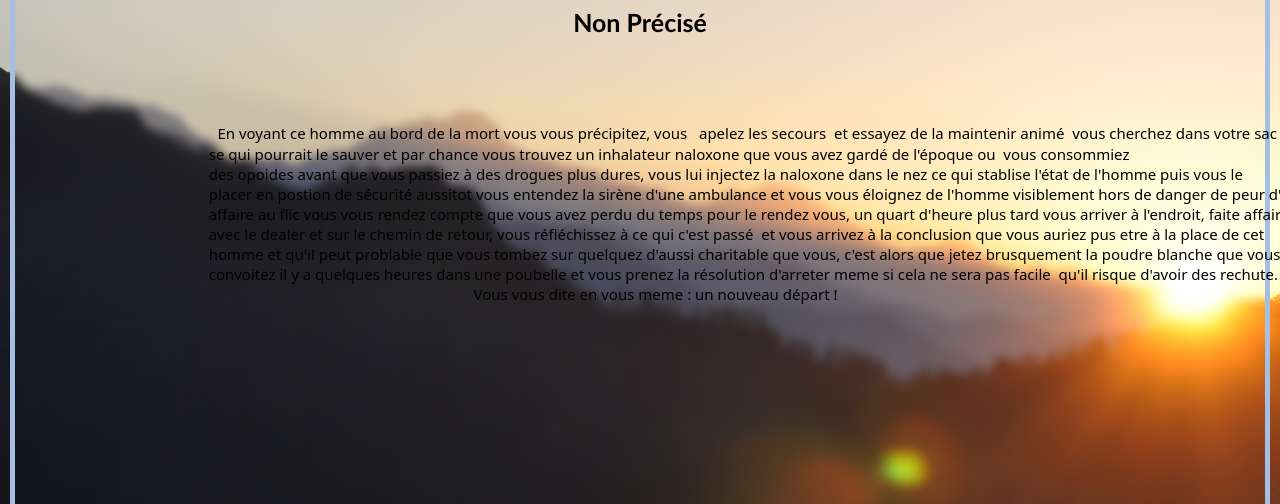
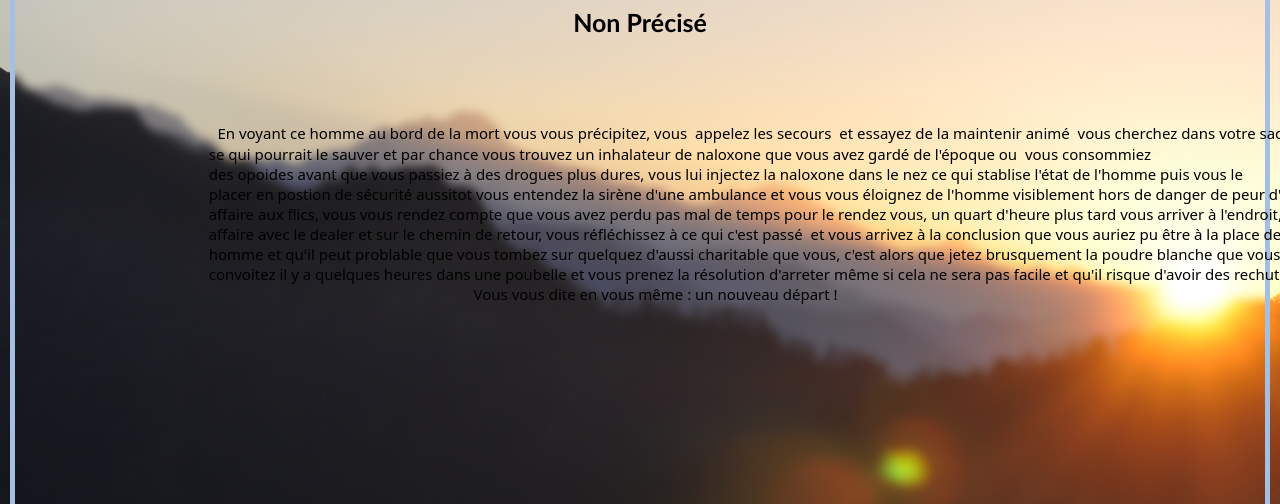
Before and after one commit to deverror6068/pham-tp-web, a plain HTML site: page Site/Choice 1-2-1.html in a window 1280 px wide. Shown: the part 296-800 px from the top of the page. Drawn offline with Linux system fonts and the light colour scheme.

Commit message:
pushing  final  task

```diff
--- a/Site/Choice 1-2-1.html
+++ b/Site/Choice 1-2-1.html
@@ -28,15 +28,15 @@
         <pre>
 
         <div class ="Prolog">
-    <p0> En voyant ce homme au bord de la mort vous vous précipitez, vous   apelez les secours  et essayez de la maintenir animé  vous cherchez dans votre sac à doc
-        se qui pourrait le sauver et par chance vous trouvez un inhalateur naloxone que vous avez gardé de l'époque ou  vous consommiez
+    <p0> En voyant ce homme au bord de la mort vous vous précipitez, vous  appelez les secours  et essayez de la maintenir animé  vous cherchez dans votre sac à doc
+        se qui pourrait le sauver et par chance vous trouvez un inhalateur de naloxone que vous avez gardé de l'époque ou  vous consommiez
         des opoides avant que vous passiez à des drogues plus dures, vous lui injectez la naloxone dans le nez ce qui stablise l'état de l'homme puis vous le
         placer en postion de sécurité aussitot vous entendez la sirène d'une ambulance et vous vous éloignez de l'homme visiblement hors de danger de peur d'avoir
-        affaire au flic vous vous rendez compte que vous avez perdu du temps pour le rendez vous, un quart d'heure plus tard vous arriver à l'endroit, faite affaire
-        avec le dealer et sur le chemin de retour, vous réfléchissez à ce qui c'est passé  et vous arrivez à la conclusion que vous auriez pus etre à la place de cet
+        affaire aux flics, vous vous rendez compte que vous avez perdu pas mal de temps pour le rendez vous, un quart d'heure plus tard vous arriver à l'endroit, faite
+        affaire avec le dealer et sur le chemin de retour, vous réfléchissez à ce qui c'est passé  et vous arrivez à la conclusion que vous auriez pu être à la place de cet
         homme et qu'il peut problable que vous tombez sur quelquez d'aussi charitable que vous, c'est alors que jetez brusquement la poudre blanche que vous
-        convoitez il y a quelques heures dans une poubelle et vous prenez la résolution d'arreter meme si cela ne sera pas facile  qu'il risque d'avoir des rechute.
-        Vous vous dite en vous meme : un nouveau départ !
+        convoitez il y a quelques heures dans une poubelle et vous prenez la résolution d'arreter même si cela ne sera pas facile et qu'il risque d'avoir des rechutes.
+        Vous vous dite en vous même : un nouveau départ !
 </p0>
 
 
--- a/Site/css/outrogood.css
+++ b/Site/css/outrogood.css
@@ -111,10 +111,7 @@ p1
     font-size: 16px;
  }
 
-p2
- {
-    text-decoration: none;
- }
+
 
 
  h1
--- a/Site/css/style.css
+++ b/Site/css/style.css
@@ -108,10 +108,6 @@ p0
 
 }
 
-p1
- {
-
- }
 
 p2
  {
--- a/Site/css/style3-1.css
+++ b/Site/css/style3-1.css
@@ -168,11 +168,6 @@ p0
 
 }
 
-p1
- {
-
- }
-
 p2
  {
     text-decoration: none;
--- a/Site/css/style3-2.css
+++ b/Site/css/style3-2.css
@@ -99,10 +99,7 @@ p0
 
 }
 
-p1
- {
 
- }
 
 p2
  {
--- a/Site/css/style3-3.css
+++ b/Site/css/style3-3.css
@@ -99,10 +99,7 @@ p0
 
 }
 
-p1
- {
 
- }
 
 p2
  {
--- a/Site/css/style3-4.css
+++ b/Site/css/style3-4.css
@@ -99,10 +99,7 @@ p0
 
 }
 
-p1
- {
 
- }
 
 p2
  {
--- a/Site/css/style3.css
+++ b/Site/css/style3.css
@@ -93,10 +93,6 @@ p0
 
 }
 
-p1
- {
-
- }
 
 p2
  {
```
Also changed, not shown: Site/Choice 1-2.html (+1 -1 lines), Site/Choice 2-1-2-0.html (+1 -1 lines), Site/Start.html (+2 -2 lines).
